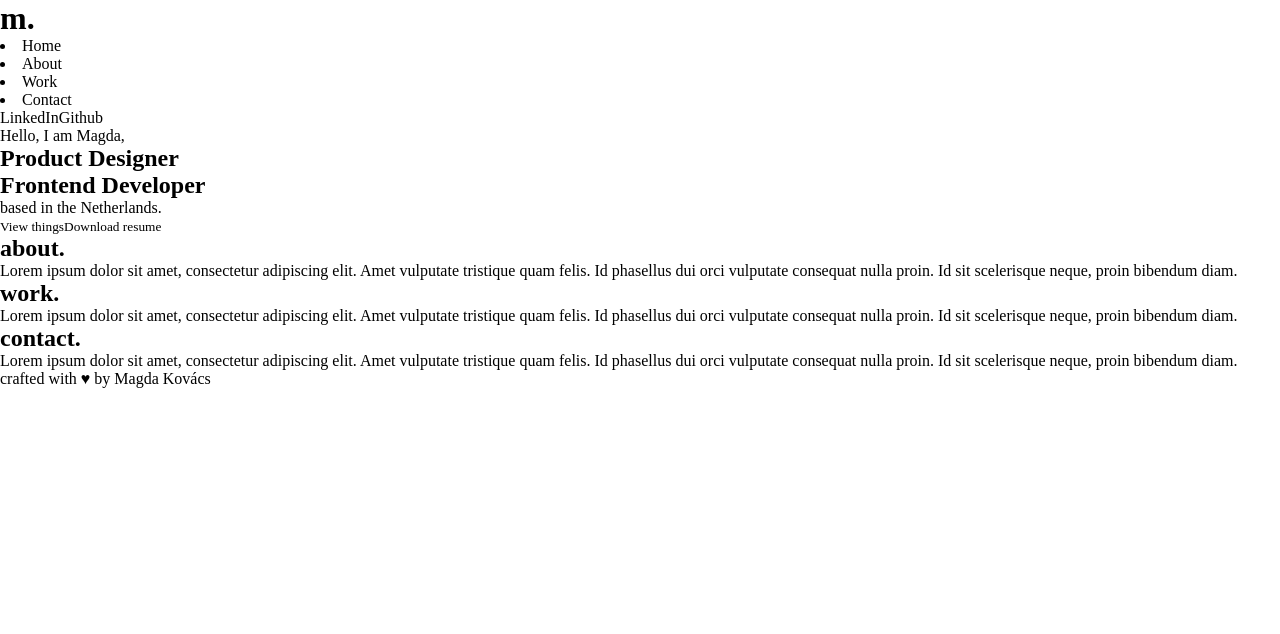
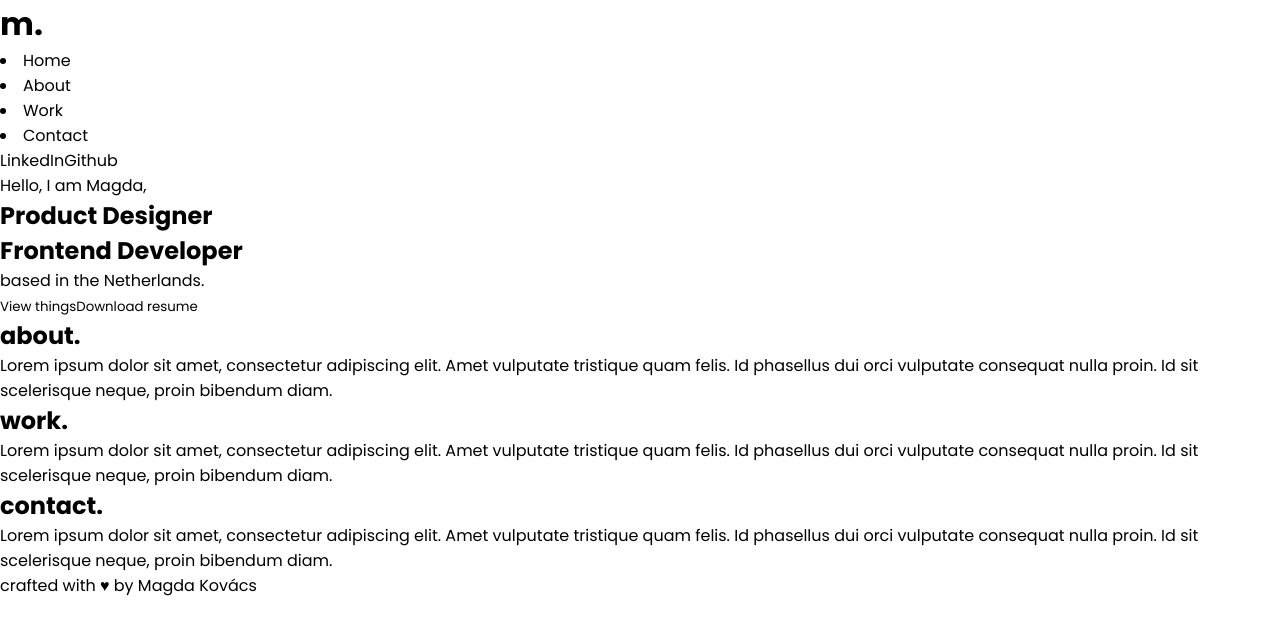
Before and after one commit to MagdK/portfolio_nextjs, a Next.js app: page / in a window 1280 px wide. Shown: the top 634 px of the page. Built offline with nearby package versions, Linux system fonts and the light colour scheme.

Commit message:
Set up colour variables

```diff
--- a/pages/_app.js
+++ b/pages/_app.js
@@ -1,4 +1,4 @@
-import '../styles/globals.css'
+import '../styles/globals.scss'
 
 function MyApp({ Component, pageProps }) {
   return <Component {...pageProps} />
--- a/styles/globals.css
+++ /dev/null
@@ -1,36 +0,0 @@
-* {
-	margin: 0;
-	padding: 0;
-	border: 0;
-	outline: none;
-	box-sizing: border-box;
-	background: transparent;
-	font-family: inherit;
-}
-
-a {
-	text-decoration: none;
-}
-
-a img {
-	border: none;
-}
-
-button,
-a {
-	cursor: pointer;
-	color: inherit;
-}
-
-textarea {
-	resize: none;
-}
-
-button,
-textarea,
-select {
-	appearance: none !important;
-	border-radius: 0;
-}
-
-/* RESET OVER */
--- /dev/null
+++ b/styles/globals.scss
@@ -0,0 +1,56 @@
+* {
+	margin: 0;
+	padding: 0;
+	border: 0;
+	outline: none;
+	box-sizing: border-box;
+	background: transparent;
+	font-family: inherit;
+}
+
+a {
+	text-decoration: none;
+}
+
+a img {
+	border: none;
+}
+
+button,
+a {
+	cursor: pointer;
+	color: inherit;
+}
+
+textarea {
+	resize: none;
+}
+
+button,
+textarea,
+select {
+	appearance: none !important;
+	border-radius: 0;
+}
+
+/* RESET OVER */
+
+
+
+// FONTS
+@import url('https://fonts.googleapis.com/css2?family=Poppins:ital,wght@0,100;0,200;0,300;0,400;0,500;0,600;0,700;0,800;0,900;1,100;1,200;1,300;1,400&display=swap');
+
+
+
+// COLORS
+$color-primary: #E65A4F;
+$color-primary-light: #F9D8D5;
+
+$color-grey-1: #282824;
+$color-grey-2: #505048;
+$color-grey-3: #f3f3f1;
+$color-white: white;
+
+body {
+	font-family: 'Poppins', sans-serif;
+}
```
